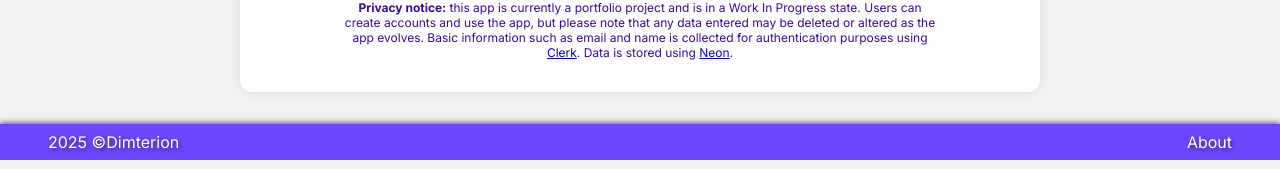
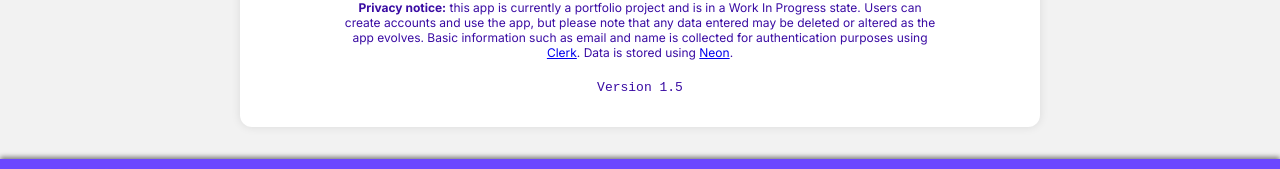
Before and after one commit to Dimterion/expense-tracker, a Next.js app: page /about in a window 1280 px wide. Shown: the part 1109-1278 px from the top of the page. Built offline with nearby package versions, Linux system fonts and the light colour scheme; no server answers.

Commit message:
adjust footer link, add about page version tag

```diff
--- a/app/about/page.tsx
+++ b/app/about/page.tsx
@@ -83,6 +83,7 @@ const About = () => {
         </a>
         .
       </aside>
+      <pre>Version 1.5</pre>
     </main>
   );
 };
--- a/components/Footer.tsx
+++ b/components/Footer.tsx
@@ -4,7 +4,7 @@ const Footer = () => {
   return (
     <footer className="footer-footer">
       <a
-        href="https://dimterion.bio.link/"
+        href="https://linktr.ee/dimterion"
         target="_blank"
         rel="noopener noreferrer"
         className="footer-a"
```
